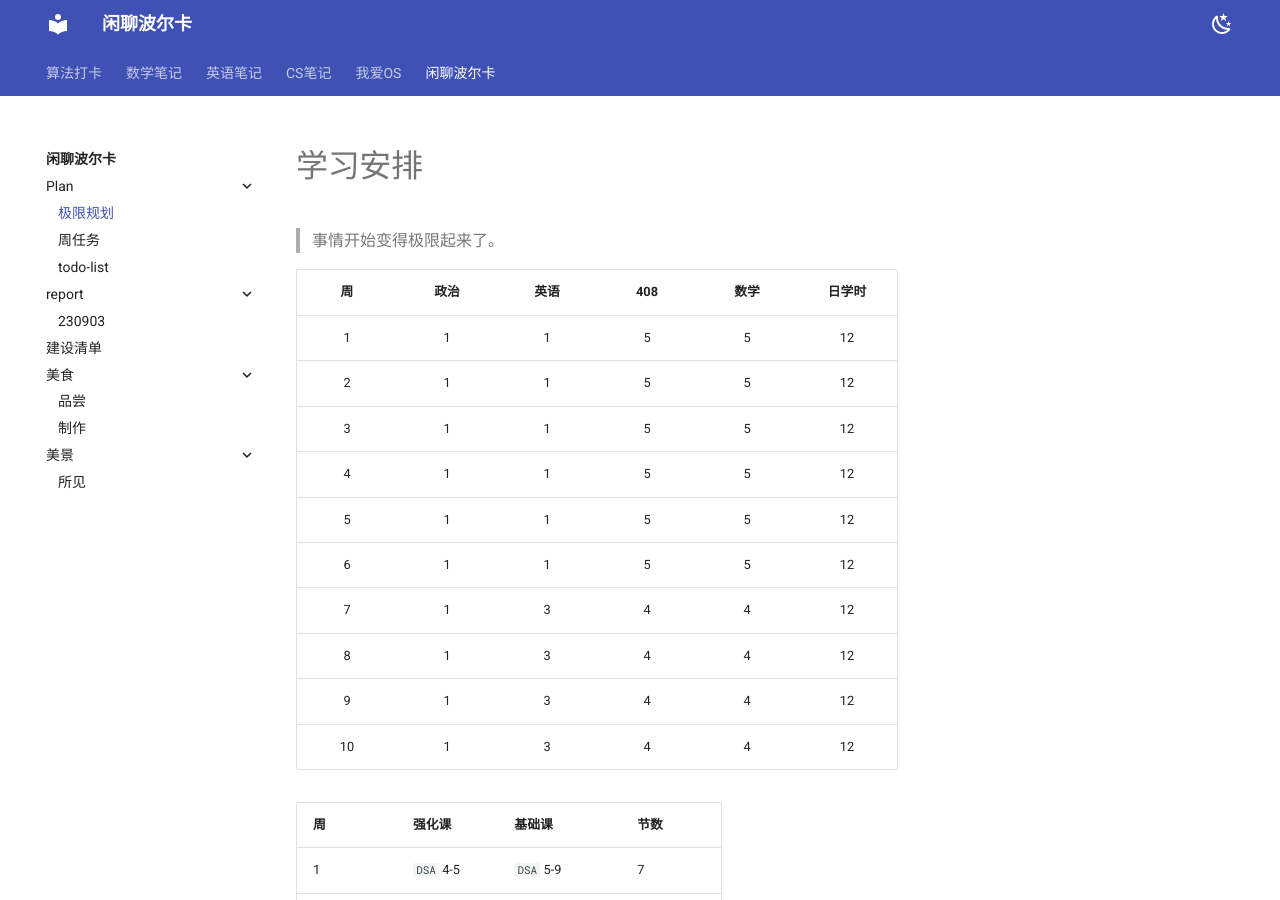
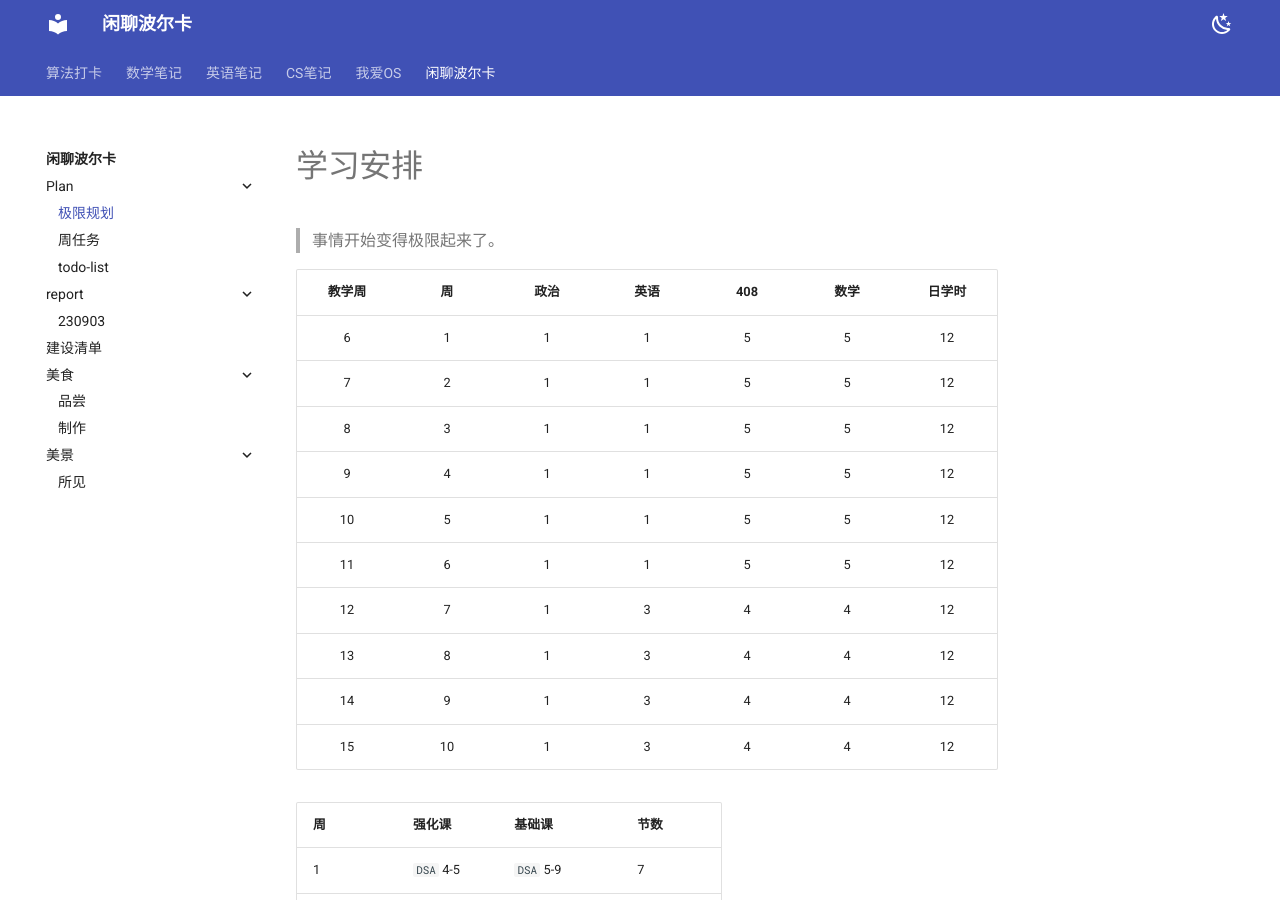
Before and after one commit to Haohahahaha/chat, an MkDocs documentation site: the page built from docs/plan/PEE-plans.md, in a window 1280 px wide and 900 px high. Built offline with MkDocs 1.6.1 and Material for MkDocs 9.7.7, drawn with Linux system fonts in a browser that asks for light colours.

Commit message:
2023-10-06_22:37:21 update

```diff
--- a/docs/plan/PEE-plans.md
+++ b/docs/plan/PEE-plans.md
@@ -2,18 +2,18 @@
 
 > 事情开始变得极限起来了。
 
-|  周  | 政治 | 英语 | 408  | 数学 | 日学时 |
-| :--: | :--: | :--: | :--: | :--: | :----: |
-|  1   |  1   |  1   |  5   |  5   |   12   |
-|  2   |  1   |  1   |  5   |  5   |   12   |
-|  3   |  1   |  1   |  5   |  5   |   12   |
-|  4   |  1   |  1   |  5   |  5   |   12   |
-|  5   |  1   |  1   |  5   |  5   |   12   |
-|  6   |  1   |  1   |  5   |  5   |   12   |
-|  7   |  1   |  3   |  4   |  4   |   12   |
-|  8   |  1   |  3   |  4   |  4   |   12   |
-|  9   |  1   |  3   |  4   |  4   |   12   |
-|  10  |  1   |  3   |  4   |  4   |   12   |
+| 教学周 |  周  | 政治 | 英语 | 408  | 数学 | 日学时 |
+| :----: | :--: | :--: | :--: | :--: | :--: | :----: |
+|   6    |  1   |  1   |  1   |  5   |  5   |   12   |
+|   7    |  2   |  1   |  1   |  5   |  5   |   12   |
+|   8    |  3   |  1   |  1   |  5   |  5   |   12   |
+|   9    |  4   |  1   |  1   |  5   |  5   |   12   |
+|   10   |  5   |  1   |  1   |  5   |  5   |   12   |
+|   11   |  6   |  1   |  1   |  5   |  5   |   12   |
+|   12   |  7   |  1   |  3   |  4   |  4   |   12   |
+|   13   |  8   |  1   |  3   |  4   |  4   |   12   |
+|   14   |  9   |  1   |  3   |  4   |  4   |   12   |
+|   15   |  10  |  1   |  3   |  4   |  4   |   12   |
 
 | 周   | 强化课         | 基础课             | 节数 |
 | ---- | -------------- | ------------------ | ---- |
```
